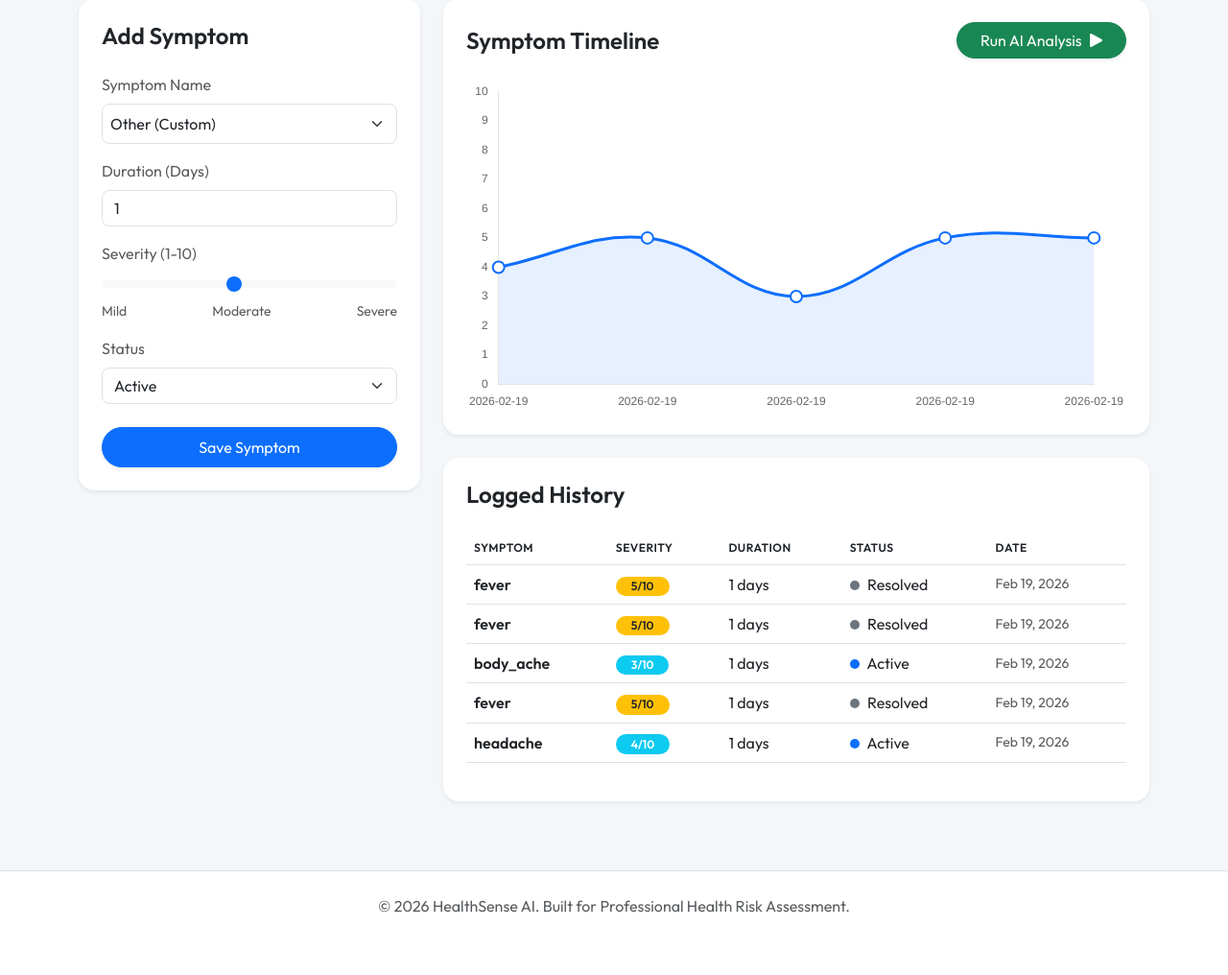
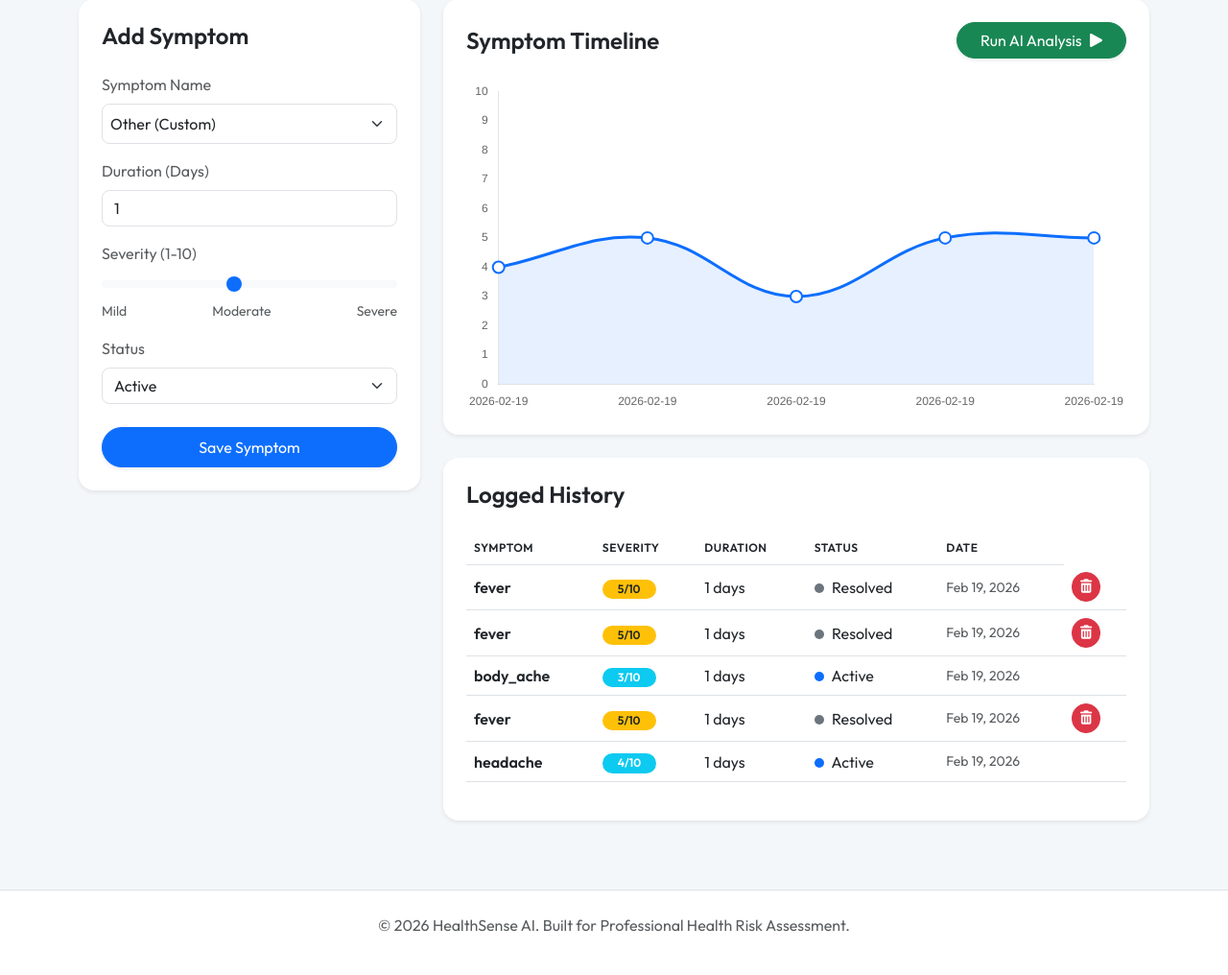
Before and after one commit to Madhan727/Symptom-based-disease-prediction, a Flask app: page /dashboard in a window 1280 px wide. Shown: the part 83-1099 px from the top of the page at 96% size. Before the commit the page ends 1034 px from the top, so only its background shows below. Run offline with Flask 3, Linux system fonts and the light colour scheme; a user stored in the database is signed in; data comes from the database, SQL or seed files in the repository; both versions use the stored data as it was after the commit.

Commit message:
resolved symptom deletion

```diff
--- a/app.py
+++ b/app.py
@@ -238,6 +238,16 @@ def analyze():
                            risk_score=risk_score,
                            specialist=specialist)
 
+@app.route('/delete_symptom/<int:symptom_id>', methods=['POST'])
+@login_required
+def delete_symptom(symptom_id):
+    symptom = Symptom.query.get(symptom_id)
+    if symptom and symptom.user_id == current_user.id:
+        db.session.delete(symptom)
+        db.session.commit()
+        flash('Symptom deleted successfully')
+    return redirect(url_for('dashboard'))
+
 @app.route('/api/severity_history')
 @login_required
 def severity_history():
--- a/templates/dashboard.html
+++ b/templates/dashboard.html
@@ -89,6 +89,15 @@
                                     {{ s.status }}
                                 </td>
                                 <td class="text-muted small">{{ s.date_occurrence.strftime('%b %d, %Y') }}</td>
+                                <td>
+                                    {% if s.status == 'Resolved' %}
+                                    <form action="{{ url_for('delete_symptom', symptom_id=s.id) }}" method="POST" style="display: inline;" onsubmit="return confirm('Are you sure you want to delete this resolved symptom?');">
+                                        <button type="submit" class="btn btn-sm btn-danger rounded-pill" title="Delete symptom">
+                                            <i class="fas fa-trash-alt"></i>
+                                        </button>
+                                    </form>
+                                    {% endif %}
+                                </td>
                             </tr>
                             {% endfor %}
                             {% if not symptoms %}
```
Also changed, not shown: instance/database.db.
